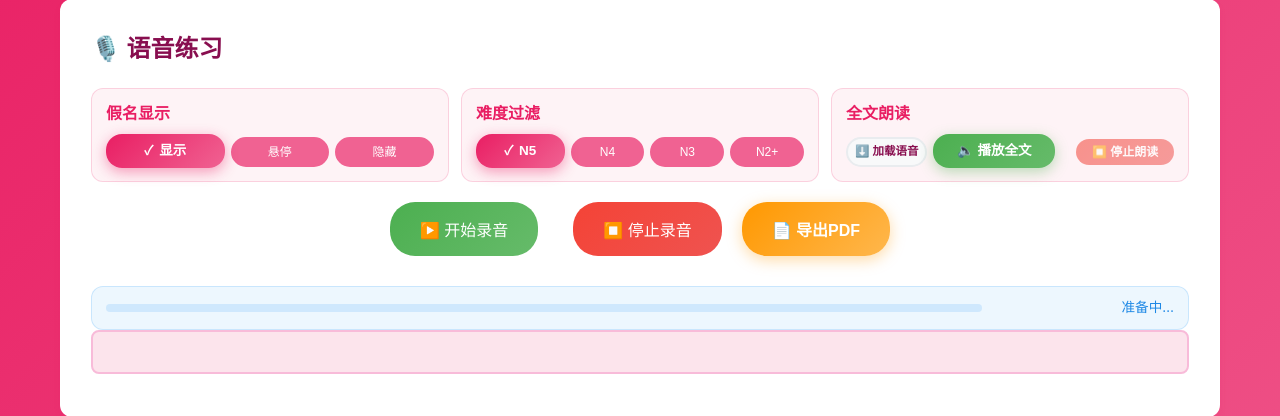
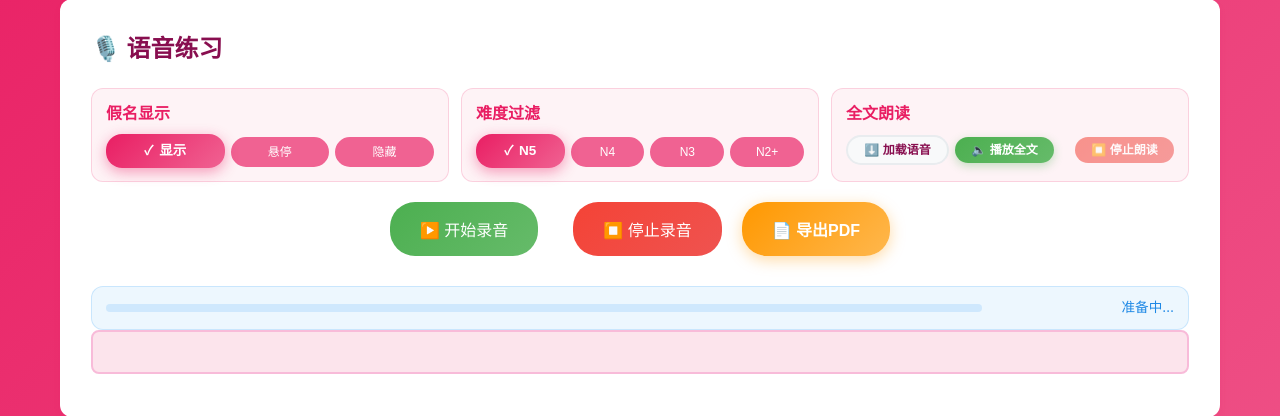
Before and after one commit to buynonsense/YomuTomo, a FastAPI app: page /reading_result in a window 1280 px wide. Shown: the part 271-687 px from the top of the page. Run offline with FastAPI, Linux system fonts and the light colour scheme; some libraries are stand-ins or nearby versions.

Commit message:
fix(toolbar): 全文朗读三按钮统一尺寸, 只保留语义色
用户反馈: 全文朗读的 加载/播放/停止 三按钮不需要大小变化
之前过度设计: 播放 flex 1.2 + 大字号, 加载 flex 0.8 + 小字号, 视觉不统一

现在: 三按钮全部同尺寸, 继承 .toolbar-actions > button 的紧凑基线
  - 加载语音: 灰色 (#f8f9fa) - 辅助预热
  - 播放全文: 绿色渐变 - 主操作色
  - 停止朗读: 红色 (disabled 时 opacity 0.55) - 中止操作

假名显示/难度过滤的选中态放大保留 (与 TTS 区分语义)。

```diff
--- a/static/css/new_style.css
+++ b/static/css/new_style.css
@@ -798,9 +798,8 @@ rt {
   font-weight: 700;
 }
 
-/* 全文朗读三个按钮: 视觉主次 (播放 > 停止 > 加载)
-   播放全文是核心操作, 放大加重; 停止朗读是中止操作, 红色但常态 disabled;
-   加载语音是辅助预热, 灰色低饱和 */
+/* 全文朗读三个按钮: 同尺寸, 仅用语义色区分
+   (播放=绿/停止=红/加载=灰); 不再放大缩小 */
 .toolbar-actions > #tts-preload-btn,
 .toolbar-actions > #tts-play-btn,
 .toolbar-actions > #tts-stop-btn {
@@ -811,9 +810,6 @@ rt {
   background: #f8f9fa !important;
   color: var(--text-primary) !important;
   border: 2px solid #e9ecef !important;
-  flex: 0.8 1 0;
-  padding: 6px 6px !important;
-  font-size: 11.5px !important;
 }
 
 .toolbar-actions > #tts-preload-btn:hover {
@@ -821,17 +817,11 @@ rt {
   border-color: #dee2e6 !important;
 }
 
-/* 播放全文: 核心操作, 绿色突出, 比其他两个略大 */
 .toolbar-actions > #tts-play-btn {
-  flex: 1.2 1 0;
-  padding: 9px 12px !important;
-  font-size: 13.5px !important;
   background: linear-gradient(135deg, var(--success-color), #66bb6a) !important;
   color: #fff !important;
   border-color: transparent !important;
-  font-weight: 700;
-  box-shadow: 0 4px 14px rgba(76, 175, 80, 0.38);
-  transform: translateY(-1px);
+  box-shadow: 0 3px 10px rgba(76, 175, 80, 0.32);
 }
 
 .toolbar-actions > #tts-stop-btn {
```
